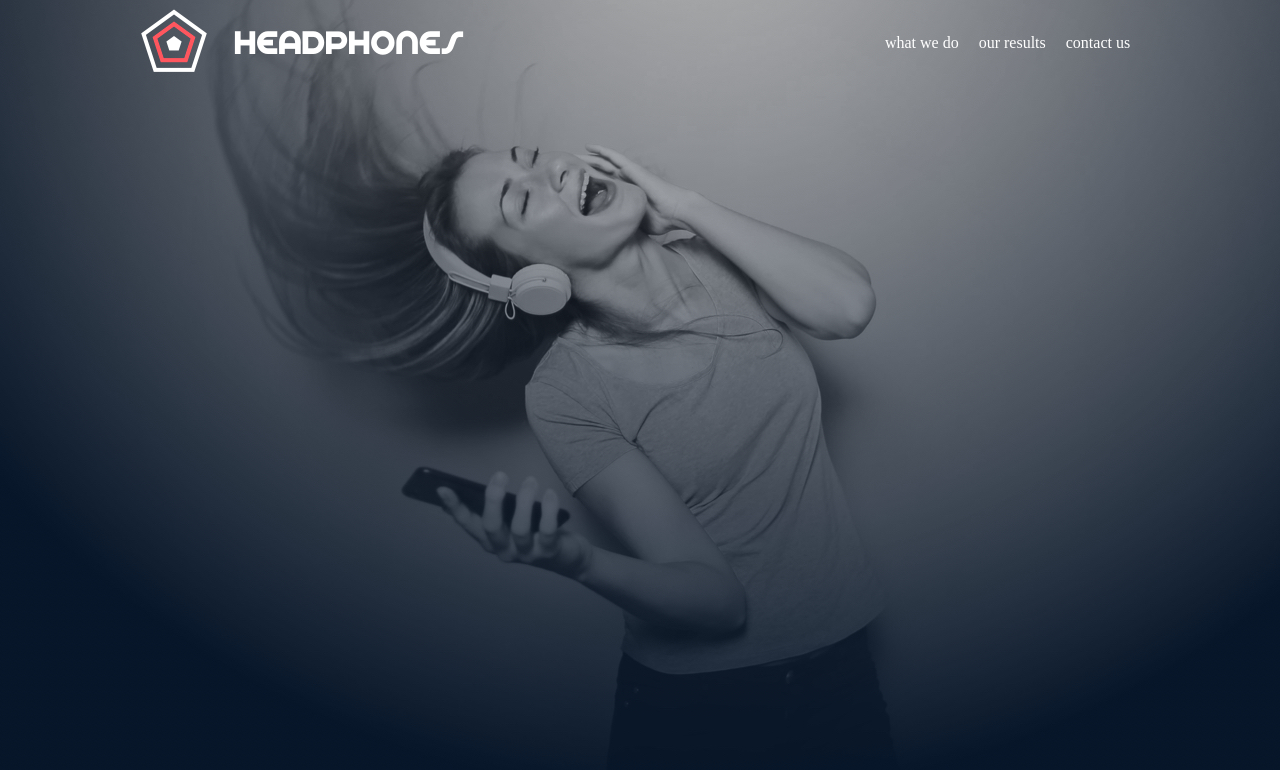
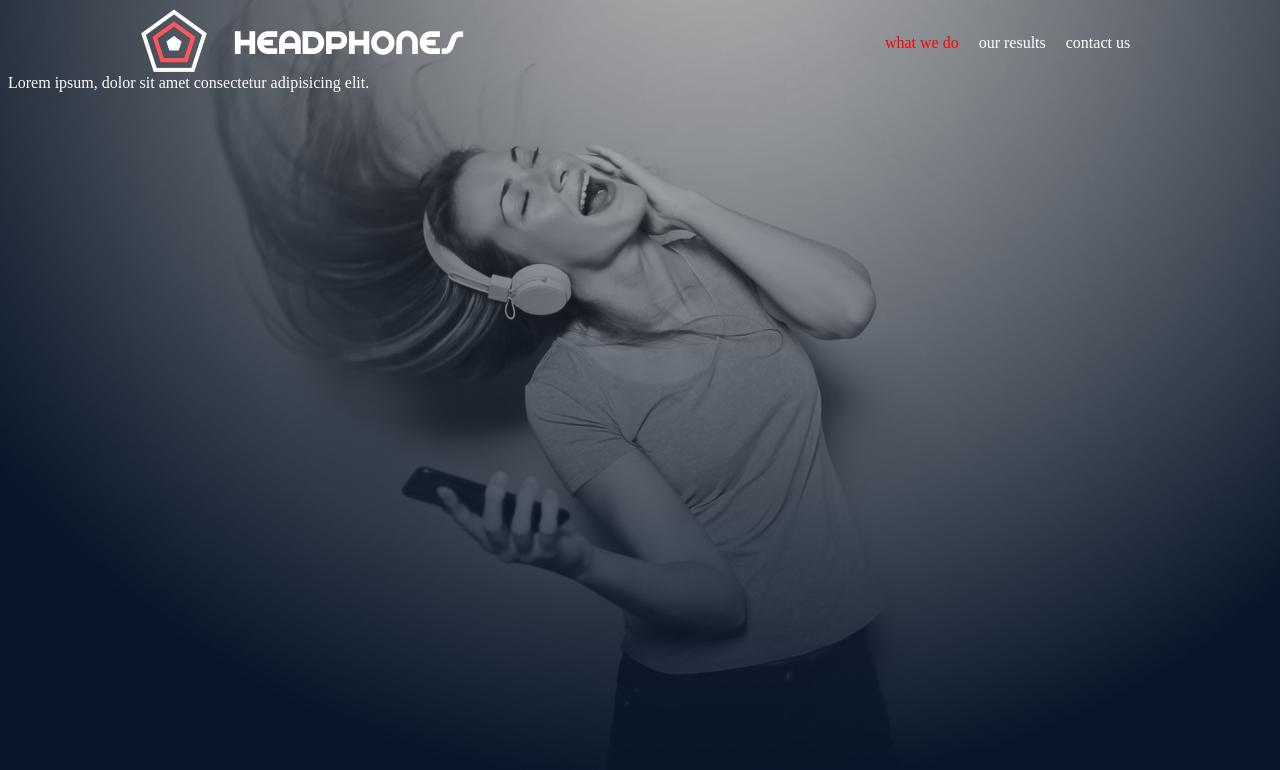
Before and after one commit to Jumah18/alx_html_css, a plain HTML site: page headphones/0-index.html in a window 1280 px wide. In both pictures the pointer is over the item "what we do". Drawn offline with Linux system fonts and the light colour scheme.

Commit message:
just nav bar

```diff
--- a/headphones/0-index.html
+++ b/headphones/0-index.html
@@ -15,7 +15,9 @@
                 <li class="li2">our results</li>
                 <li>contact us</li>
             </ul></span>
-        </div>
+        </div> <br>
+
+        <p>Lorem ipsum, dolor sit amet consectetur adipisicing elit. </p>
     </header>
 </body>
 </html>
--- a/headphones/0-styles.css
+++ b/headphones/0-styles.css
@@ -35,3 +35,7 @@ li {
     list-style: none;
     padding: 10px;
 }
+
+li:hover{
+    color: red;
+}
```
